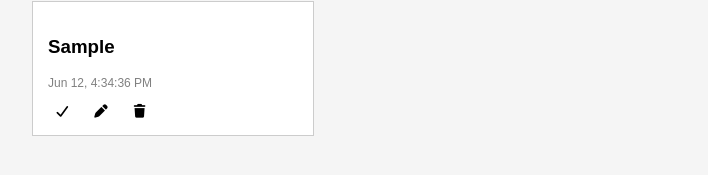
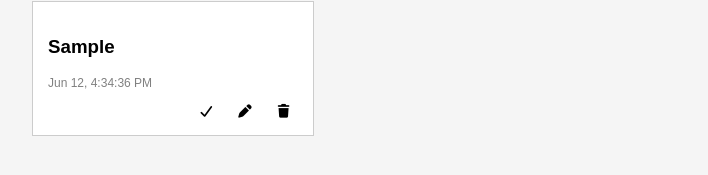
Before and after one commit to DaljitKaur08/to-do, a React (Create React App) app: page / in a window 1280 px wide. Both pictures are taken after typing "Sample" into the empty fields and a click on the button "ADD". Shown: the part 171-346 px from the top of the page, without its empty margins (158-866 px from the left). Built offline with nearby package versions, Linux system fonts and the light colour scheme.

Commit message:
css issues fixed

```diff
--- a/src/components/TaskItem.js
+++ b/src/components/TaskItem.js
@@ -3,7 +3,7 @@ function TaskItem({
     dispatch,
     setEditTask
 }) {
-
+// Dispatch action to complete task
     const handleComplete = () => {
         dispatch({
             type: 'COMPLETE_TASK',
--- a/src/css/index.css
+++ b/src/css/index.css
@@ -53,11 +53,7 @@ form button {
 }
 
 .task-card.completed {
-    border: 2px solid green;
-}
-
-.task-card.completed h3 {
-    color: green;
+    border-left: 4px solid #2ecc71;
 }
 
 .task-date {
@@ -68,10 +64,11 @@ form button {
 
 .task-actions {
     margin-top: 10px;
+    text-align: right;
 }
 
 .icon-btn {
-    margin-right: 10px;
+    margin-left: 10px;
     background: none;
     border: none;
     cursor: pointer;
```
Also changed, not shown: src/App.js (+5 -3 lines), src/Reducers/taskReducer.js (+4 -3 lines).
